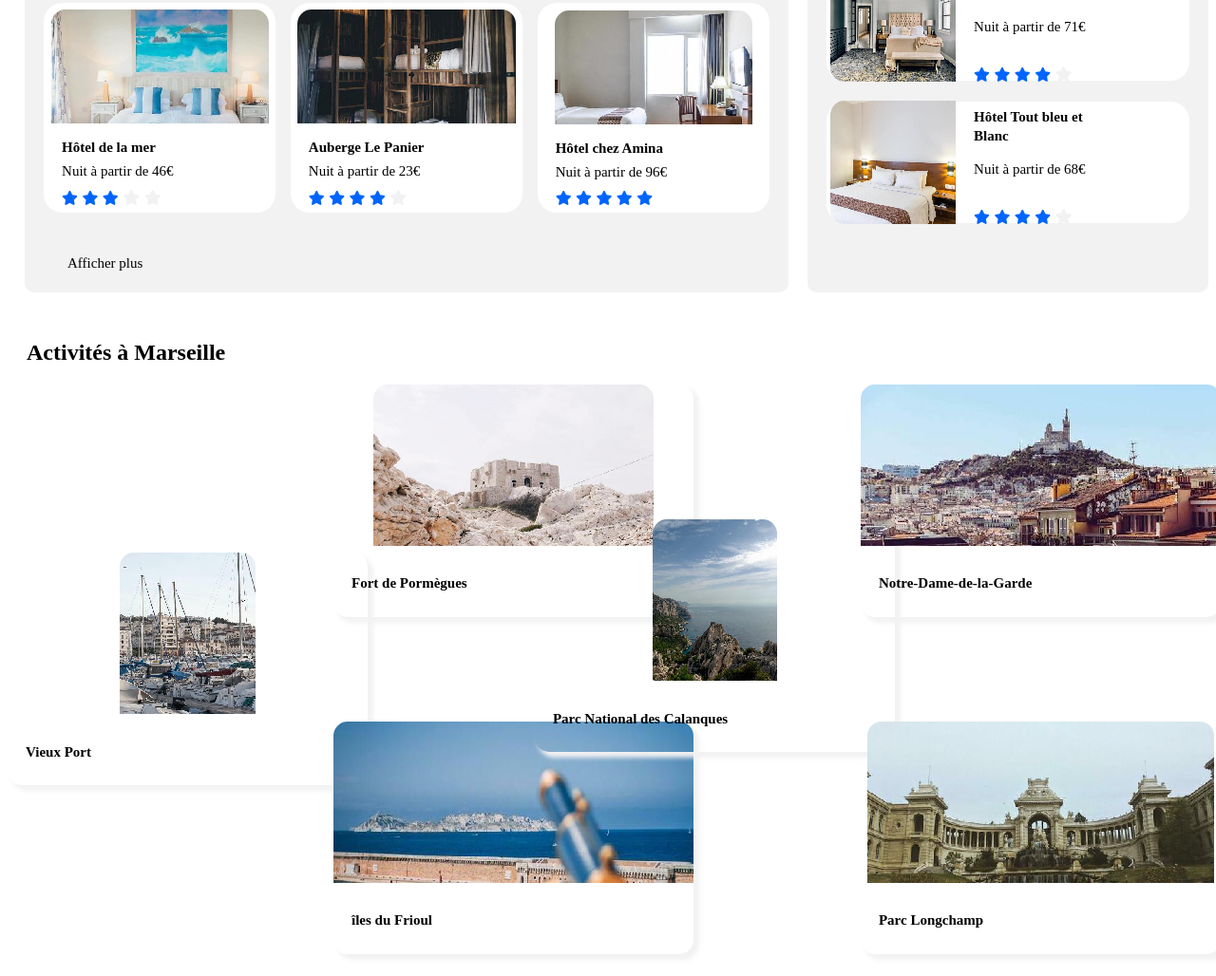
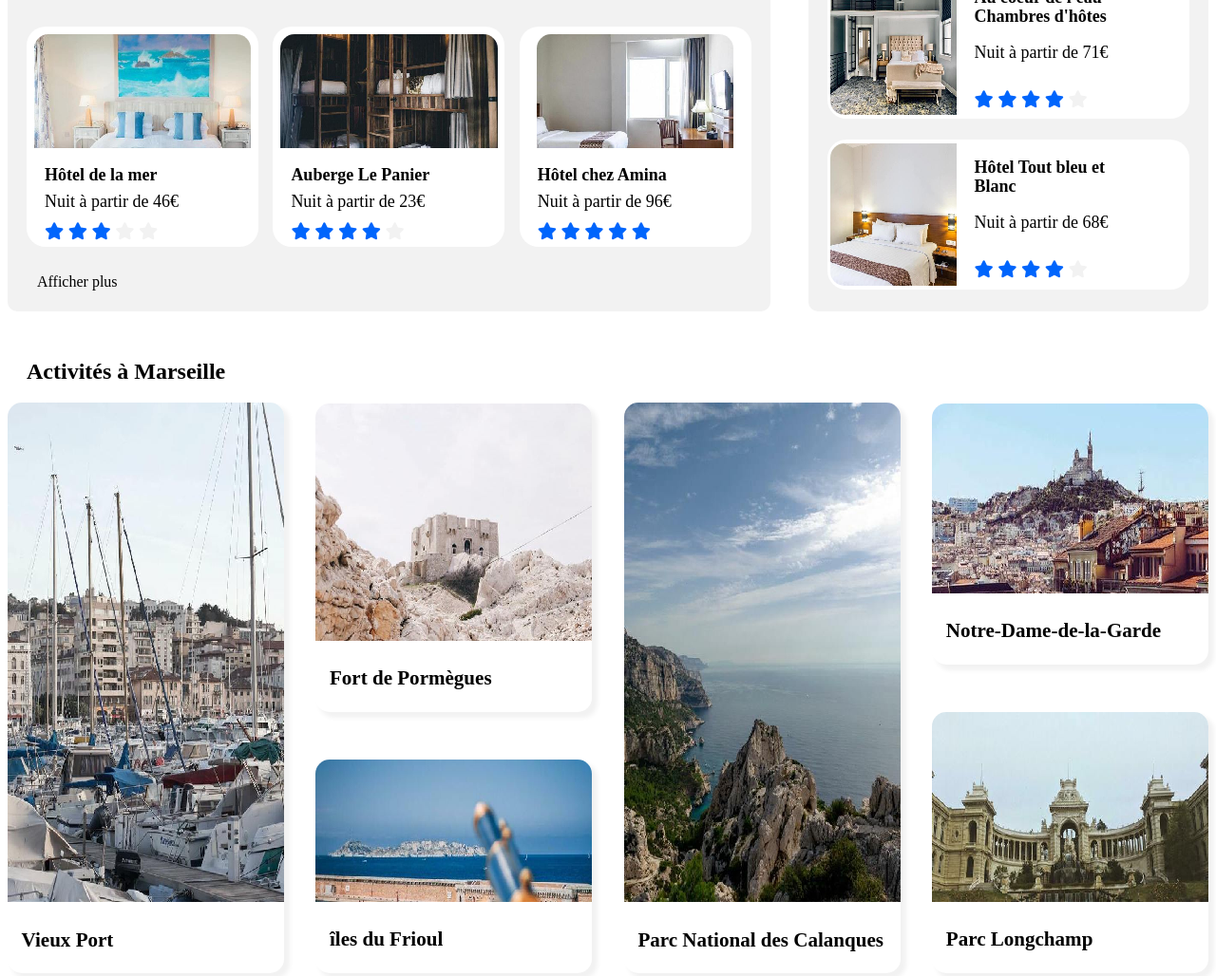
Before and after one commit to kakeu/AnthonyBrinig_2_26052021, a plain HTML site: page index.html in a window 1280 px wide. Shown: the part 797-1825 px from the top of the page at 95% size. Drawn offline with Linux system fonts and the light colour scheme; a web font is replaced by a local one.

Commit message:
Update style.css

```diff
--- a/style.css
+++ b/style.css
@@ -1232,130 +1232,3 @@ form button i::after {
     font-size: 13px;
   }
 }
-
-/* tablette ----------- */
-@media only screen and (min-width: 1024px) and (max-width: 1366px) {
-  /* les filtres */
-  .filtreh2 {
-    margin-left: -150px;
-    margin-top: -6px;
-  }
-  .filtre {
-    margin-left: -28px;
-    margin-bottom: 20px;
-  }
-
-  /* bloc populaire */
-
-  .bloc_pop {
-    margin-left: 0px;
-  }
-
-  .cadre_blancp {
-    height: 120px;
-  }
-
-  .imagespopulaires1 {
-    height: 130px;
-  }
-
-  .imagespopulaires2 {
-    height: 130px;
-  }
-
-  .imagespopulaires3 {
-    height: 130px;
-  }
-  .titre_pop {
-    font-size: 15px;
-  }
-
-  .P_pop {
-    font-size: 15px;
-  }
-
-  .couleur_etoileB {
-    font-size: 15px;
-  }
-
-  /* bloc hebergement */
-
-  .bloc_heb {
-    width: 96%;
-    margin-left: 18px;
-  }
-
-  .titre_heb {
-    font-size: 15px;
-  }
-
-  p {
-    font-size: 15px;
-  }
-
-  .couleur_etoileG {
-    font-size: 16px;
-  }
-
-  /* bloc activite */
-  #Activites {
-    margin-right: 0px;
-    margin-left: 0px;
-    margin-bottom: 90px;
-  }
-
-  .imagesactivites1 {
-    height: 170px;
-    width: 100%;
-  }
-
-  .imagesactivites4 {
-    height: 170px;
-    width: 100%;
-  }
-
-  .imagesactivites2 {
-    height: 170px;
-  }
-
-  .imagesactivites3 {
-    height: 170px;
-  }
-
-  .imagesactivites5 {
-    height: 170px;
-  }
-
-  .imagesactivites6 {
-    height: 170px;
-  }
-
-  .bloc_activites2356 {
-    width: 25%;
-  }
-
-  .position_haute {
-    margin-left: 0px;
-    width: 30%;
-  }
-
-  .position_bas {
-    margin-left: -168px;
-    margin-bottom: 70px;
-    width: 30%;
-  }
-
-  .img2356 {
-    width: 120%;
-    margin-left: -50px;
-  }
-
-  .titreh3 {
-    font-size: 15px;
-  }
-
-  #gras {
-    margin-top: 20px;
-    margin-left: 25px;
-  }
-}
```
